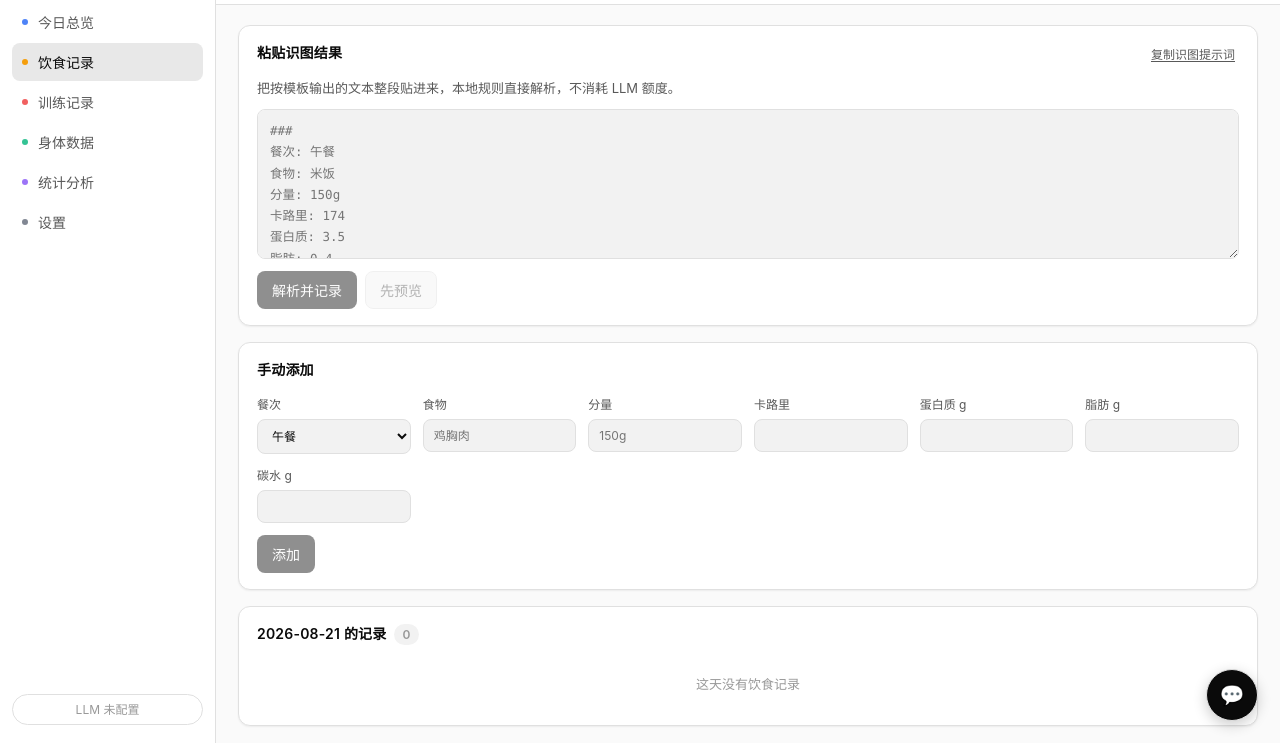
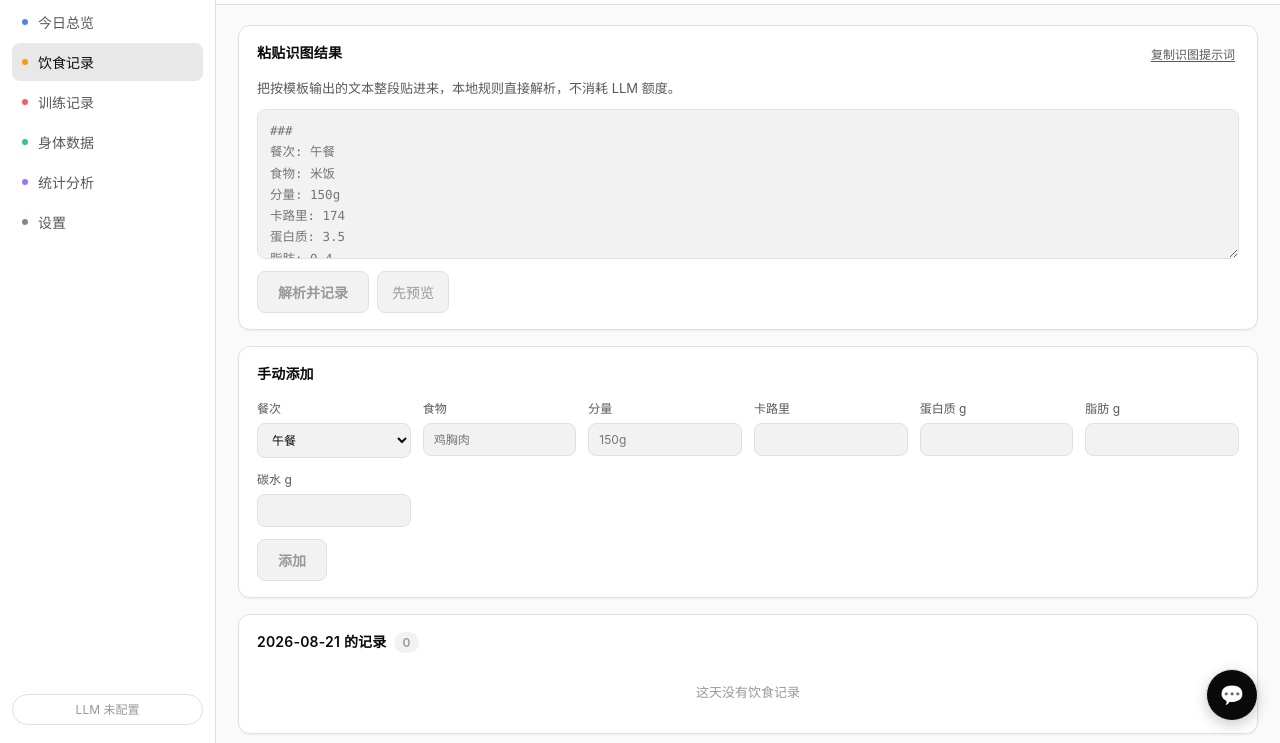
Before and after one commit to shunzhe1121/Simple-Fitness-Dashboard, a plain HTML site: page pwa/index.html in a window 1280 px wide. Both pictures are taken after a click on the button "饮食记录". Shown: the part 57-800 px from the top of the page. Drawn offline with Linux system fonts and the light colour scheme.

Commit message:
fix(pwa): topbar 标题换行 + 导入恢复软删除 + 深色按钮对比
- topbar h1 加 white-space:nowrap 和 flex-shrink:0，4 元素挤一行时标题不再折成两行
- importAll：软删除（deletedAt!=null）的同 id 记录视为不存在，重新写入等于恢复
- primary-btn 加大字号/字重、hover 改 brightness 替代 opacity、disabled 用色阶而非透明度，
  深色模式下白底按钮不再被 hover/disabled 状态拉灰

```diff
--- a/pwa/css/style.css
+++ b/pwa/css/style.css
@@ -197,10 +197,11 @@ button, input, select, textarea {
   padding: 14px 22px;
   border-bottom: 1px solid var(--border);
   background: var(--surface);
+  flex-wrap: nowrap;             /* 顶部栏元素横向排列，标题不允许换行（避免 4 元素挤一行时标题折成两行） */
 }
 
-.topbar h1 { margin: 0; font-size: 16px; font-weight: 500; }
-.topbar-right { margin-left: auto; display: flex; align-items: center; gap: 8px; }
+.topbar h1 { margin: 0; font-size: 16px; font-weight: 500; white-space: nowrap; flex-shrink: 0; }
+.topbar-right { margin-left: auto; display: flex; align-items: center; gap: 8px; flex-shrink: 0; }
 
 .date-input {
   padding: 6px 10px;
@@ -506,14 +507,32 @@ button, input, select, textarea {
   border-radius: var(--radius-sm);
   border: 1px solid transparent;
   cursor: pointer;
-  transition: opacity .12s, background .12s;
+  transition: background .12s, color .12s, transform .1s;
 }
-.primary-btn { background: var(--accent); color: var(--surface); }
+.primary-btn {
+  background: var(--accent);
+  color: var(--surface);
+  padding: 10px 20px;           /* 加大内边距，深色下白底更醒目 */
+  font-weight: 600;
+  font-size: 14px;
+}
 .ghost-btn, .icon-btn, .file-btn { background: var(--surface-2); border-color: var(--border); color: var(--text-2); }
 .danger-btn { background: var(--danger); color: #fff; }
-.primary-btn:hover, .danger-btn:hover { opacity: .88; }
+/* hover 用亮度变化，避免 opacity 让 active 状态看起来「灰」 */
+.primary-btn:hover { filter: brightness(0.92); }
+.primary-btn:active { transform: scale(0.97); }
 .ghost-btn:hover, .icon-btn:hover, .file-btn:hover { background: var(--surface-3); color: var(--text); }
-.primary-btn:disabled, .ghost-btn:disabled { opacity: .45; cursor: not-allowed; }
+.danger-btn:hover { filter: brightness(0.92); }
+/* disabled 用色阶变化而非透明度，避免白色按钮变浅灰 */
+.primary-btn:disabled, .ghost-btn:disabled {
+  background: var(--surface-2);
+  color: var(--text-3);
+  border-color: var(--border);
+  cursor: not-allowed;
+  transform: none;
+  filter: none;
+}
+.primary-btn:disabled { color: var(--text-3); }
 .file-btn { display: inline-block; }
 
 .link-btn {
--- a/pwa/js/db.js
+++ b/pwa/js/db.js
@@ -452,9 +452,10 @@
       if (raw.id !== undefined && raw.id !== null) {
         cleaned.id = raw.id;
         if (!replace) {
-          // 并集语义：id 已存在则跳过该条，避免重复导入同一备份产生重复记录
+          // 并集语义：未删除的同 id 记录跳过（重复导入同一备份不会产生重复记录）；
+          // 但软删除（deletedAt）的记录视为不存在，重新写入相当于「恢复」。
           var exists = await get(store, raw.id);
-          if (exists) continue;
+          if (exists && !exists.deletedAt) continue;
         }
       }
       await put(store, cleaned);
```
